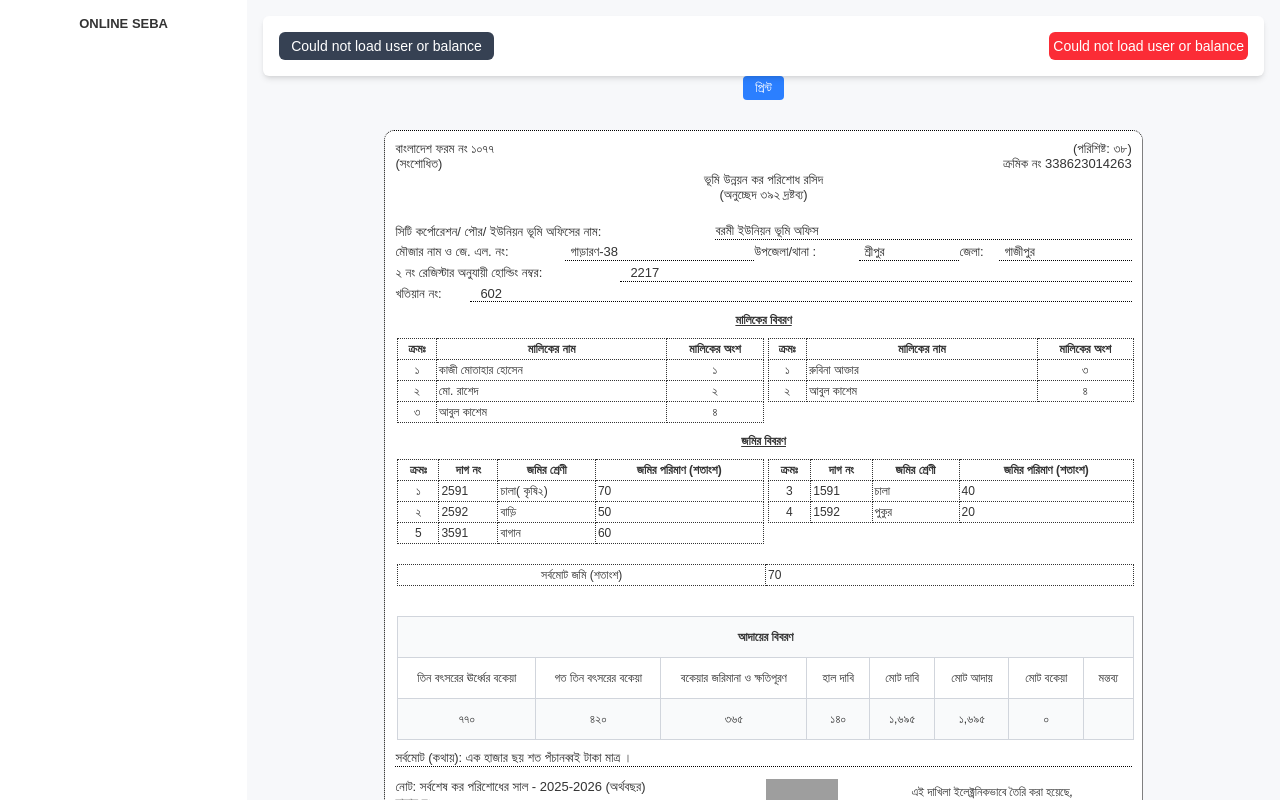
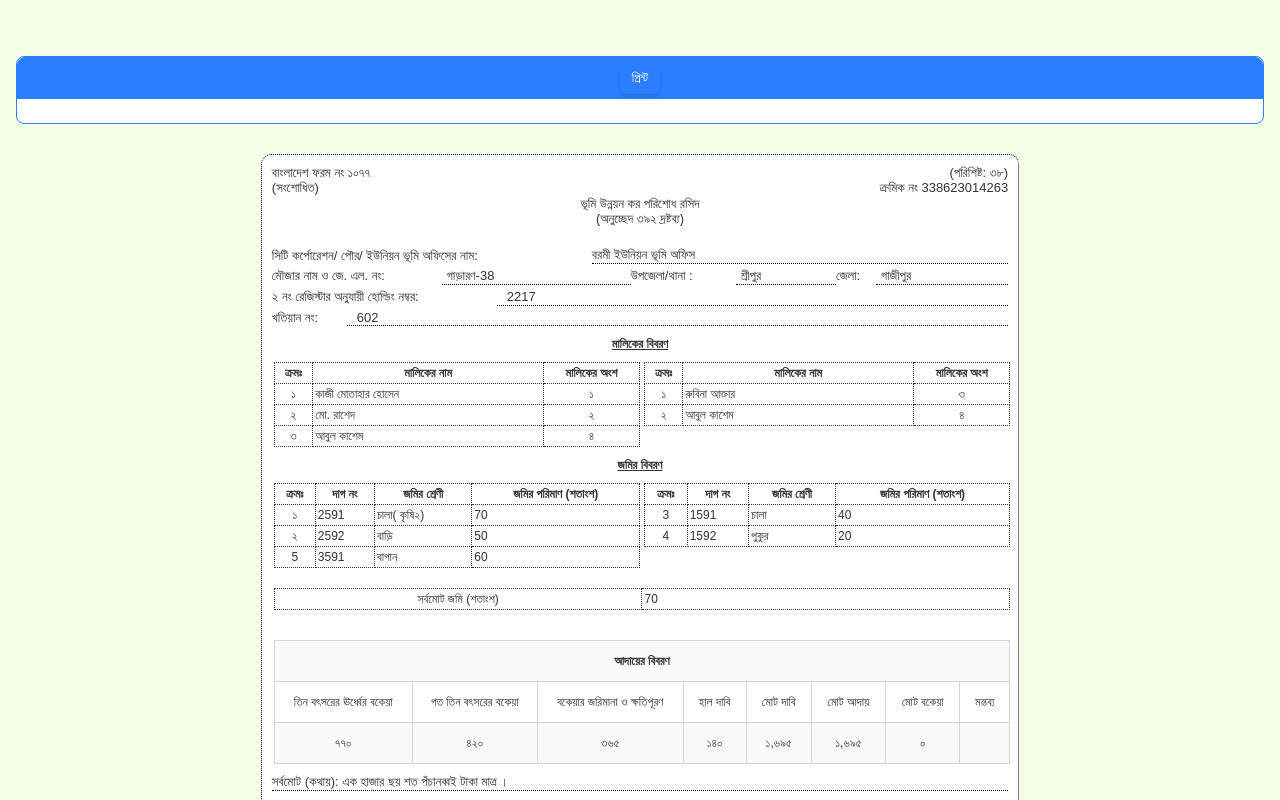
Before and after one commit to smtomalhossain/document-automation, a Next.js app: page /test in a window 1280 px wide. Built offline with nearby package versions, Linux system fonts and the light colour scheme; no server answers; grey boxes are pictures that could not be loaded; a web font is replaced by a local one.

Commit message:
fix: update layout visibility logic and enhance print button styling

```diff
--- a/src/app/(dashboard)/layout.tsx
+++ b/src/app/(dashboard)/layout.tsx
@@ -12,8 +12,8 @@ export default function DashboardLayout({
 }) {
   const pathname = usePathname();
 
-  // Hide layout on /login page
-  const hideLayout = pathname === "/login";
+  // Hide layout on /login and /test pages
+  const hideLayout = pathname === "/login" || pathname === "/test";
 
   // If path starts with /admin, link to /admin, else to /create-new-file
   const isAdmin = pathname.startsWith("/admin");
--- a/src/app/(dashboard)/test/page.tsx
+++ b/src/app/(dashboard)/test/page.tsx
@@ -50,18 +50,21 @@ const LandTaxReceipt = () => {
 
   return (
 
-    <div className="page-container">
+    <div className="page-container bg-[#f4ffe6]">
       <div className="page-content">
         <div className="row">
           <div className="col-md-12">
             <div className="portlet box blue">
-              <div className="flex justify-center items-center mb-5">
+             <div className='bg-white pb-1 mx-4 border-1 rounded-lg border-blue-500 mt-14'>
+                    <div className="flex justify-center items-center mb-5 border-1 border-blue-500  p-1 rounded-t-lg bg-blue-500">
                     <button
                       onClick={handlePrint}
-                  className="px-3 py-1 rounded text-white bg-blue-500 border-blue-500"
+                      className="px-3 py-2 shadow-md cursor-pointer rounded-md text-white bg-blue-500"
                     >
                       প্রিন্ট
                     </button>
+
+                  </div>
                   </div>
 
               <div className="portlet-body">
```
Lines whose indentation alone changed are shown as unchanged.
